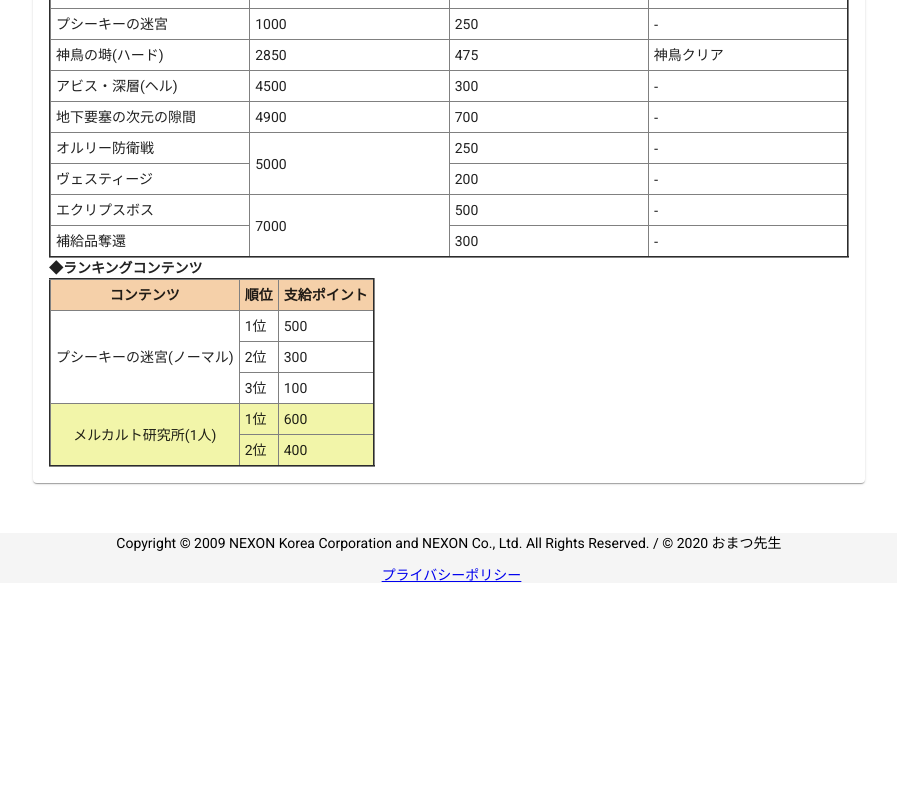
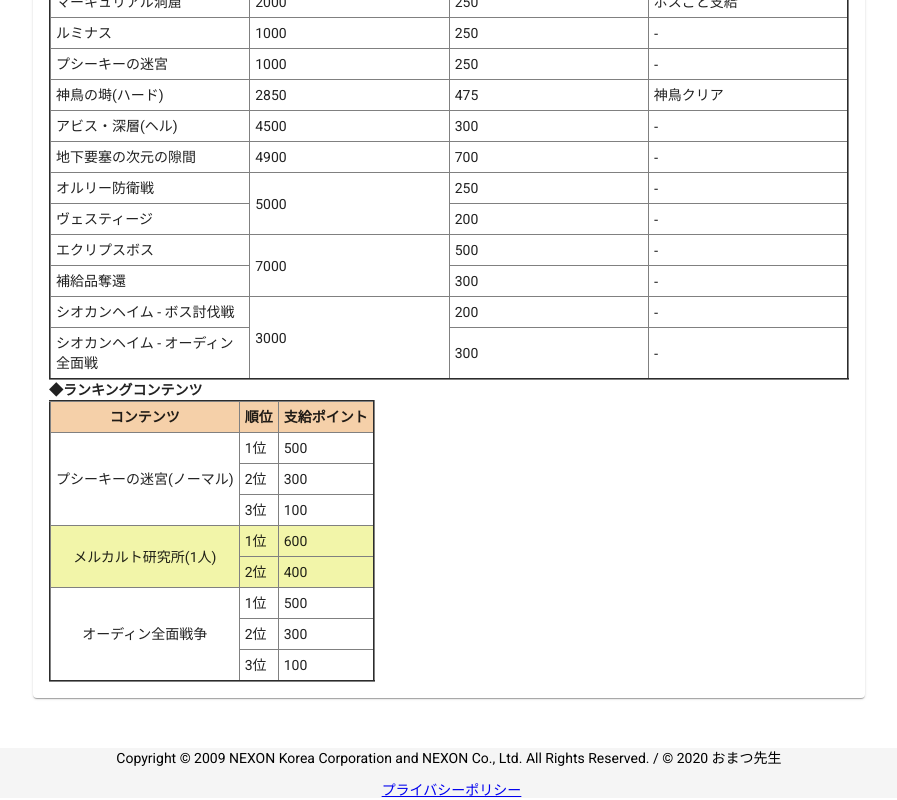
Before and after one commit to omatztw/mq-checker, an Angular app: page /weeklytask in a window 1280 px wide. Shown: the part 837-1637 px from the top of the page, without its empty margins (191-1088 px from the left). Before the commit the page ends 1422 px from the top, so only its background shows below. Built offline with nearby package versions, Linux system fonts and the light colour scheme; what ng-calendar-heatmap would draw is missing.

Commit message:
シオカンコンテンツ追加

```diff
--- a/src/app/weeklytask/weeklytask.component.html
+++ b/src/app/weeklytask/weeklytask.component.html
@@ -121,6 +121,17 @@
         <td>300</td>
         <td>‐</td>
       </tr>
+      <tr>
+        <td>シオカンヘイム - ボス討伐戦</td>
+        <td rowspan="2">3000</td>
+        <td>200</td>
+        <td>‐</td>
+      </tr>
+      <tr>
+        <td>シオカンヘイム - オーディン全面戦</td>
+        <td>300</td>
+        <td>‐</td>
+      </tr>
     </tbody>
   </table>
   <strong class="txtgreen">◆ランキングコンテンツ</strong><br />
@@ -153,6 +164,19 @@
         <td bgcolor="#F2F5A9">2位</td>
         <td bgcolor="#F2F5A9">400</td>
       </tr>
+      <tr>
+        <td rowspan="3" align="center">オーディン全面戦争</td>
+        <td>1位</td>
+        <td>500</td>
+      </tr>
+      <tr>
+        <td>2位</td>
+        <td>300</td>
+      </tr>
+      <tr>
+        <td>3位</td>
+        <td>100</td>
+      </tr>
     </tbody>
   </table>
 </mat-card>
--- a/src/app/weeklytask/weeklytask.component.ts
+++ b/src/app/weeklytask/weeklytask.component.ts
@@ -277,6 +277,14 @@ export class WeeklytaskComponent implements OnInit {
         'アフェテリア（キシニク）',
         '\\[キシニクの持ち物袋\\]を1個獲得しました'
       ),
+      new Task(
+        'シオカンヘイム（ボス）',
+        'シオカンヘイム - ボス討伐戦のクリア回数'
+      ),
+      new Task(
+        'シオカンヘイム（オーディン）',
+        'シオカンヘイム - オーディン全面戦のクリア回数'
+      ),
     ];
   }
 }
```
